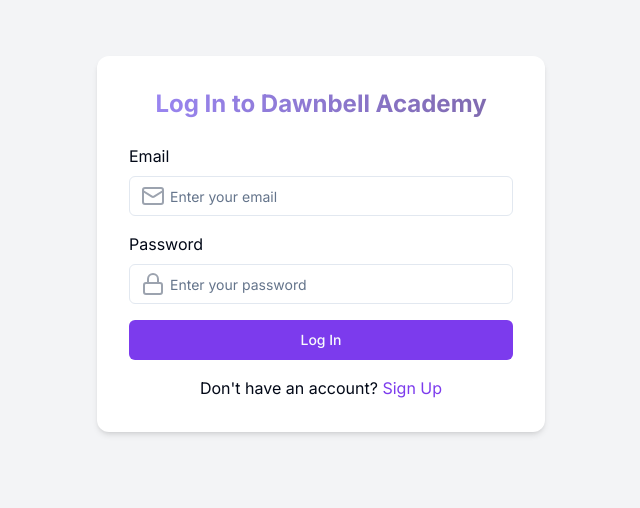
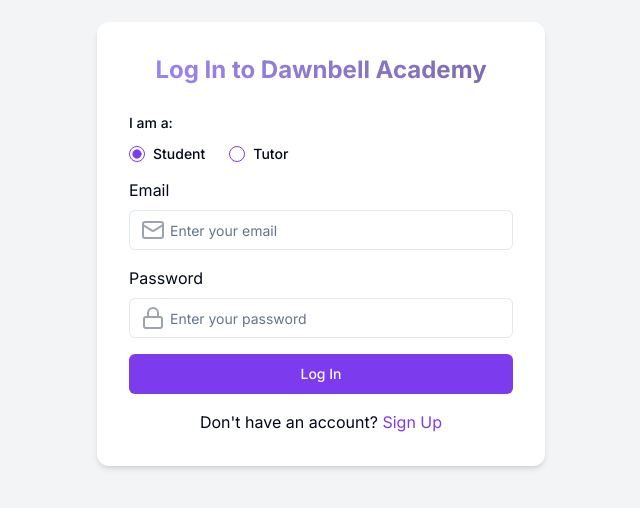
Before and after one commit to Phenyo2326/dawnbell, a React (Vite) app: page /login in a window 1280 px wide. Shown: the part 156-664 px from the top of the page, without its empty margins (319-959 px from the left). Built offline with nearby package versions, Linux system fonts and the light colour scheme.

Commit message:
feat: Add role selection to login page

```diff
--- a/src/components/tutor/StudentsList.tsx
+++ b/src/components/tutor/StudentsList.tsx
@@ -1,3 +1,4 @@
+
 import { useState, useEffect } from 'react';
 import { Card, CardHeader, CardTitle, CardContent } from '@/components/ui/card';
 import { supabase } from '@/integrations/supabase/client';
@@ -17,14 +18,20 @@ const StudentsList = () => {
 
       const { data, error } = await supabase
         .from('sessions')
-        .select('profiles!sessions_student_id_fkey(id, full_name, avatar_url)')
+        .select(`
+          student:student_id(
+            id,
+            full_name,
+            avatar_url
+          )
+        `)
         .eq('tutor_id', user.id);
 
       if (!error && data) {
         const uniqueStudents = Array.from(
           new Map(
             data
-              .map(session => session.profiles)
+              .map(session => session.student)
               .filter(Boolean)
               .map(profile => [profile.id, profile])
           ).values()
--- a/src/pages/Login.tsx
+++ b/src/pages/Login.tsx
@@ -6,10 +6,13 @@ import { Input } from '@/components/ui/input';
 import { toast } from 'sonner';
 import { Link, useNavigate } from 'react-router-dom';
 import { Lock, Mail } from 'lucide-react';
+import { RadioGroup, RadioGroupItem } from '@/components/ui/radio-group';
+import { Label } from '@/components/ui/label';
 
 const Login = () => {
   const [email, setEmail] = useState('');
   const [password, setPassword] = useState('');
+  const [role, setRole] = useState('student');
   const navigate = useNavigate();
   const [loading, setLoading] = useState(false);
 
@@ -39,12 +42,12 @@ const Login = () => {
       return;
     }
 
-    // Fetch user profile to determine which dashboard to redirect to
+    // Fetch user profile to check if the selected role matches
     const { data: profileData, error: profileError } = await supabase
       .from('profiles')
       .select('role')
       .eq('user_id', user.id)
-      .maybeSingle(); // Using maybeSingle() instead of single() to avoid errors
+      .maybeSingle();
 
     if (profileError) {
       toast.error('Error fetching user profile', {
@@ -55,23 +58,29 @@ const Login = () => {
     }
 
     if (!profileData) {
-      toast.error('Profile not found', {
-        description: 'Your user account might not have a complete profile'
+      toast.error('Profile not found');
+      setLoading(false);
+      return;
+    }
+
+    // Check if selected role matches profile role
+    if (profileData.role !== role) {
+      toast.error('Invalid role selected', {
+        description: 'Please select the correct role for your account'
       });
+      // Sign out the user since role doesn't match
+      await supabase.auth.signOut();
       setLoading(false);
       return;
     }
 
     toast.success('Successfully logged in');
 
-    // Redirect based on user role
-    if (profileData.role === 'student') {
+    // Redirect based on role
+    if (role === 'student') {
       navigate('/student-dashboard');
-    } else if (profileData.role === 'tutor') {
+    } else {
       navigate('/tutor-dashboard');
-    } else {
-      toast.error('Invalid user role');
-      setLoading(false);
     }
   };
 
@@ -82,6 +91,24 @@ const Login = () => {
           Log In to Dawnbell Academy
         </h2>
         <form onSubmit={handleLogin} className="space-y-4">
+          <div className="space-y-3">
+            <Label>I am a:</Label>
+            <RadioGroup
+              value={role}
+              onValueChange={setRole}
+              className="flex space-x-4"
+            >
+              <div className="flex items-center space-x-2">
+                <RadioGroupItem value="student" id="student" />
+                <Label htmlFor="student">Student</Label>
+              </div>
+              <div className="flex items-center space-x-2">
+                <RadioGroupItem value="tutor" id="tutor" />
+                <Label htmlFor="tutor">Tutor</Label>
+              </div>
+            </RadioGroup>
+          </div>
+
           <div>
             <label htmlFor="email" className="block mb-2">Email</label>
             <div className="relative">
@@ -97,6 +124,7 @@ const Login = () => {
               />
             </div>
           </div>
+
           <div>
             <label htmlFor="password" className="block mb-2">Password</label>
             <div className="relative">
@@ -112,6 +140,7 @@ const Login = () => {
               />
             </div>
           </div>
+
           <Button
             type="submit"
             className="w-full"
```
